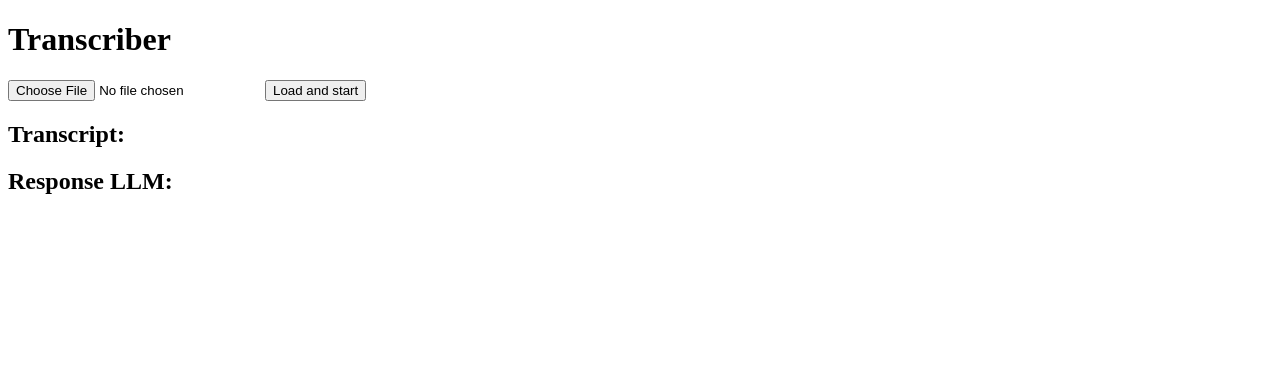
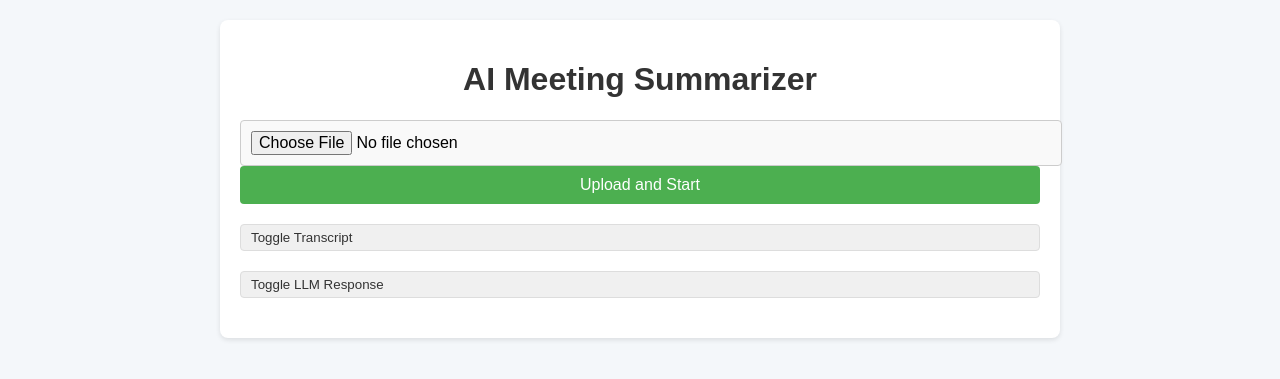
Before and after one commit to siraxle/transcriber, a Flask app: page / in a window 1280 px wide. Shown: the top 379 px of the page. Run offline with Flask 3, Linux system fonts and the light colour scheme.

Commit message:
изменил фронт, промпт, отладил скрипт

```diff
--- a/app.py
+++ b/app.py
@@ -1,14 +1,14 @@
+import openai
+import os
 from flask import Flask, request, jsonify
 import subprocess
-import os
-import openai
 
 # Инициализация Flask
 app = Flask(__name__)
 
 # Инициализация клиента LLM
-openai.api_key = "Whatever"  # Замените на ваш API ключ
-base_url = "http://localhost:1234/v1"  # Ваш локальный сервер
+openai.api_key = "YOUR_API_KEY"  # Замените на ваш API ключ
+base_url = "http://localhost:1234/v1"  # Локальный сервер для LLM
 
 # Папка для сохранения загруженных файлов
 UPLOAD_FOLDER = './uploads'
@@ -32,43 +32,107 @@ def upload_file():
     file_path = os.path.join(app.config['UPLOAD_FOLDER'], file.filename)
     file.save(file_path)
 
-    # Транскрибируем аудио с помощью Whisper (локальный запуск)
-    transcript = transcribe_audio(file_path)
+    print(f"File saved to: {file_path}")  # Логирование для отладки
+
+    # Проверяем тип файла
+    file_extension = file.filename.split('.')[-1].lower()
+
+    if file_extension in ['txt']:
+        # Обработка текстового файла
+        transcript = process_text_file(file_path)
+    else:
+        # Транскрибируем аудио с помощью Whisper
+        transcript = transcribe_audio(file_path)
+
+    print(f"Transcript: {transcript}")  # Логирование транскрипта
 
     # Отправляем текст в LLM для обработки
     response_text = process_with_llm(transcript)
+
+    print(f"LLM response: {response_text}")  # Логирование ответа от LLM
 
     # Возвращаем результат с правильной кодировкой
     return jsonify({"transcript": transcript, "llm_response": response_text})
 
 def transcribe_audio(file_path):
-    # Команда для транскрибации с помощью Whisper
+    # Команда для транскрипции с помощью Whisper
     result = subprocess.run(['whisper', file_path], capture_output=True, text=True)
+
+    # Логирование результатов выполнения команды
+    print(f"Whisper output: {result.stdout}")  # Покажем stdout
+    print(f"Whisper error: {result.stderr}")   # Покажем stderr
 
     # Если транскрипция прошла успешно, результат будет в stdout
     if result.returncode == 0:
-        return result.stdout.strip()
+        return result.stdout.strip()  # Возвращаем транскрибированный текст
     else:
-        return "Ошибка транскрипции: " + result.stderr.strip()
+        return f"Error during transcription: {result.stderr.strip()}"  # Ошибка транскрипции
+
+def process_text_file(file_path):
+    # Чтение содержимого текстового файла и удаление лишних символов переноса строки
+    try:
+        with open(file_path, 'r', encoding='utf-8') as f:
+            # Чтение текста и удаление лишних переносов строк
+            text = f.read().replace('\n', ' ').replace('\r', '')
+            return text.strip()
+    except Exception as e:
+        return f"Error reading text file: {str(e)}"
+
+def split_text(text, max_length=3000):
+    """Разбиение текста на части, чтобы избежать превышения лимита токенов"""
+    parts = []
+    while len(text) > max_length:
+        # Ищем границу (например, на пробелах)
+        split_point = text.rfind(' ', 0, max_length)
+        if split_point == -1:
+            split_point = max_length  # Если нет пробела, разрываем на max_length
+        parts.append(text[:split_point])
+        text = text[split_point:].strip()
+    if text:
+        parts.append(text)
+    return parts
 
 def process_with_llm(text):
-    try:
-        response = openai.ChatCompletion.create(
-            model="meta-llama-3.1-8b-instruct",  # Модель LLM на локальном сервере
-            messages=[
-                {"role": "system", "content": "Ты помощник по суммаризации текстов. Выделяй из текста только самое важное. "
-                                              "Извлеки информацию из предоставленного текста, не более чем 10 словами."},
-                {"role": "user", "content": text}
-            ],
-            temperature=0.5,
-            max_tokens=1024,
-            api_base=base_url  # Локальный сервер LLM
-        )
+    print(f"Sending text to LLM: {text[:200]}...")  # Логируем текст (первые 200 символов для краткости)
 
-        return response.choices[0].message['content']
+    # Разбиваем текст на части, если он слишком длинный
+    text_parts = split_text(text)
 
-    except Exception as e:
-        return f"Ошибка при обращении к LLM: {str(e)}"
+    responses = []
+    for part in text_parts:
+        try:
+            # Выполняем запрос к API для каждой части текста
+            response = openai.ChatCompletion.create(
+                model="meta-llama-3.1-8b-instruct",  # Локальный сервер LLM
+                messages=[{
+                    "role": "system",
+                    "content": "Ты помощник по суммаризации текстов. Извлекай только самые важные моменты из текста: ключевые идеи, факты, выводы. Не добавляй лишних деталей или интерпретаций. Выводи информацию в формате markdown, придерживаясь четкости и лаконичности. Используй только предоставленный текст и не добавляй информацию о процессе работы модели. Ничего не придумывай, выводи только конспект."
+                },
+                {
+                    "role": "user",
+                    "content": part
+                }],
+                temperature=0.5,
+                max_tokens=102400,
+                api_base=base_url  # Локальный сервер LLM
+            )
+
+            # Добавляем ответ для каждой части
+            if isinstance(response, dict) and 'choices' in response:
+                if len(response['choices']) > 0:
+                    responses.append(response['choices'][0].get('message', {}).get('content', 'No content returned.'))
+                else:
+                    responses.append("No valid response from LLM.")
+            else:
+                responses.append(f"Error: Unexpected response format or missing 'choices' in response: {response}")
+
+        except Exception as e:
+            # Логируем ошибку
+            print(f"Error contacting LLM: {str(e)}")  # Логирование ошибки
+            responses.append(f"Error contacting LLM: {str(e)}")
+
+    # Объединяем ответы из разных частей
+    return "\n\n".join(responses)
 
 if __name__ == '__main__':
     app.run(debug=True)
--- a/templates/index.html
+++ b/templates/index.html
@@ -1,31 +1,165 @@
 <!DOCTYPE html>
-<html lang="ru">
+<html lang="en">
 <head>
     <meta charset="UTF-8">
     <meta name="viewport" content="width=device-width, initial-scale=1.0">
-    <title>Transcriber</title>
+    <title>Transcriber and Summarizer</title>
+    <style>
+        body {
+            font-family: Arial, sans-serif;
+            background-color: #f4f7fa;
+            margin: 0;
+            padding: 20px;
+        }
+
+        h1 {
+            text-align: center;
+            color: #333;
+        }
+
+        .container {
+            max-width: 800px;
+            margin: 0 auto;
+            background-color: #fff;
+            padding: 20px;
+            border-radius: 8px;
+            box-shadow: 0 2px 5px rgba(0, 0, 0, 0.1);
+        }
+
+        .form-group {
+            margin-bottom: 20px;
+        }
+
+        .form-group input[type="file"] {
+            font-size: 16px;
+            padding: 10px;
+            width: 100%;
+            border: 1px solid #ccc;
+            border-radius: 4px;
+            background-color: #f9f9f9;
+        }
+
+        .form-group button {
+            background-color: #4CAF50;
+            color: white;
+            padding: 10px 20px;
+            border: none;
+            border-radius: 4px;
+            font-size: 16px;
+            cursor: pointer;
+            width: 100%;
+        }
+
+        .form-group button:hover {
+            background-color: #45a049;
+        }
+
+        .loading {
+            display: none;
+            text-align: center;
+            font-size: 18px;
+            color: #4CAF50;
+        }
+
+        .results {
+            margin-top: 20px;
+        }
+
+        .result-container {
+            margin-bottom: 20px;
+        }
+
+        .results pre {
+            background-color: #f1f1f1;
+            padding: 15px;
+            border-radius: 5px;
+            border: 1px solid #ddd;
+            white-space: pre-wrap;
+            word-wrap: break-word;
+        }
+
+        .error {
+            color: red;
+        }
+
+        /* Стиль для кнопок сворачивания */
+        .toggle-btn {
+            background-color: #f0f0f0;
+            color: #333;
+            border: 1px solid #ddd;
+            border-radius: 4px;
+            padding: 5px 10px;
+            cursor: pointer;
+            width: 100%;
+            text-align: left;
+        }
+
+        .toggle-btn:hover {
+            background-color: #e0e0e0;
+        }
+
+        .collapsed {
+            display: none;
+        }
+    </style>
 </head>
 <body>
-    <h1>Transcriber</h1>
+    <div class="container">
+        <h1>AI Meeting Summarizer</h1>
 
-    <form id="uploadForm" enctype="multipart/form-data">
-        <input type="file" id="fileInput" name="file" accept="audio/*, video/*" required>
-        <button type="submit">Load and start</button>
-    </form>
+        <div class="form-group">
+            <input type="file" id="fileInput" name="file" accept="audio/*, video/*, .txt" required>
+            <button type="submit" id="submitBtn">Upload and Start</button>
+        </div>
 
-    <div id="results">
-        <h2>Transcript:</h2>
-        <pre id="transcript"></pre>
-        <h2>Response LLM:</h2>
-        <pre id="llmResponse"></pre>
+        <div class="loading">
+            <p>Loading, please wait...</p>
+        </div>
+
+        <div class="results">
+            <div class="result-container">
+                <button class="toggle-btn" onclick="toggleVisibility('transcriptContainer')">Toggle Transcript</button>
+                <div id="transcriptContainer" class="collapsed">
+                    <h2>Transcript:</h2>
+                    <pre id="transcript"></pre>
+                </div>
+            </div>
+
+            <div class="result-container">
+                <button class="toggle-btn" onclick="toggleVisibility('llmResponseContainer')">Toggle LLM Response</button>
+                <div id="llmResponseContainer" class="collapsed">
+                    <h2>LLM Response:</h2>
+                    <pre id="llmResponse"></pre>
+                </div>
+            </div>
+        </div>
+
+        <div class="error" id="errorMessage"></div>
     </div>
 
     <script>
-        document.getElementById('uploadForm').addEventListener('submit', function (e) {
+        document.getElementById('submitBtn').addEventListener('click', function (e) {
             e.preventDefault();
 
+            const fileInput = document.getElementById('fileInput');
+            const file = fileInput.files[0];
+            const errorMessage = document.getElementById('errorMessage');
+
+            // Clear previous error messages
+            errorMessage.textContent = '';
+
+            // Show loading indicator
+            document.querySelector('.loading').style.display = 'block';
+
+            // Check if a file is selected
+            if (!file) {
+                errorMessage.textContent = "Please select a file to upload!";
+                document.querySelector('.loading').style.display = 'none';
+                return;
+            }
+
             const formData = new FormData();
-            formData.append('file', document.getElementById('fileInput').files[0]);
+            formData.append('file', file);
 
             fetch('/upload', {
                 method: 'POST',
@@ -33,11 +167,27 @@
             })
             .then(response => response.json())
             .then(data => {
-                document.getElementById('transcript').textContent = data.transcript;
-                document.getElementById('llmResponse').textContent = data.llm_response;
+                // Check if we got a transcript or error
+                if (data.transcript === "No transcript available.") {
+                    errorMessage.textContent = "Error: Unable to transcribe the file.";
+                } else {
+                    document.getElementById('transcript').textContent = data.transcript || "No transcript available.";
+                    document.getElementById('llmResponse').textContent = data.llm_response || "No response from LLM.";
+                }
+                document.querySelector('.loading').style.display = 'none';
             })
-            .catch(error => console.error('Ошибка:', error));
+            .catch(error => {
+                console.error('Error:', error);
+                errorMessage.textContent = "An error occurred while processing your request. Please try again later.";
+                document.querySelector('.loading').style.display = 'none';
+            });
         });
+
+        // Функция для переключения видимости блоков
+        function toggleVisibility(id) {
+            const element = document.getElementById(id);
+            element.classList.toggle('collapsed');
+        }
     </script>
 </body>
 </html>
```
Also changed, not shown: 2 other files.
